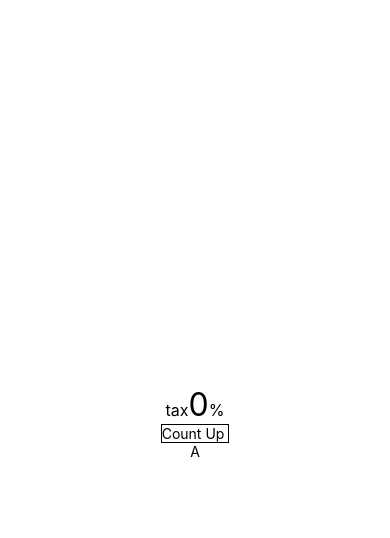
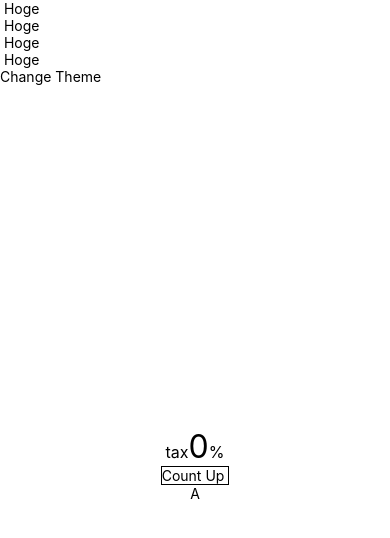
Before and after one commit to hirokoji/dojo, a React Native app in the folder ReactNative/book/MyApp/: screen / in a window 390 px wide. Shown: the top 538 px of the page. Built offline with nearby package versions, Linux system fonts and the light colour scheme.

Commit message:
Context Sample on ReactNative

```diff
--- a/ReactNative/book/MyApp/App.tsx
+++ b/ReactNative/book/MyApp/App.tsx
@@ -16,9 +16,6 @@ import {
 } from 'react-native';
 import CustomLabel from "./components/CustomLabel";
 import {CountUp} from "./samples/CoutUp";
-
-
-// Context Sample
 
 const lightTheme = StyleSheet.create({
     containers: {
@@ -64,9 +61,21 @@ const App = () => {
     const [theme, setTheme] = React.useState(lightTheme);
 
     return (
-        <>
+        <ThemeContext.Provider value={{theme, setTheme}}>
+            <Text> Hoge </Text>
+            <Text> Hoge </Text>
+            <Text> Hoge </Text>
+            <Text> Hoge </Text>
+            <Text
+                onPress={() =>
+                    setTheme(theme === lightTheme ? darkTheme: lightTheme
+                    )}
+                style={theme.label}
+            >
+                Change Theme
+            </Text>
             <CountUp/>
-       </>
+       </ThemeContext.Provider>
     );
 };
 
--- a/ReactNative/book/MyApp/contexts/SampleContext.tsx
+++ /dev/null
@@ -1,2 +0,0 @@
-import React from "react";
-import {StyleSheet} from "react-native";
```
